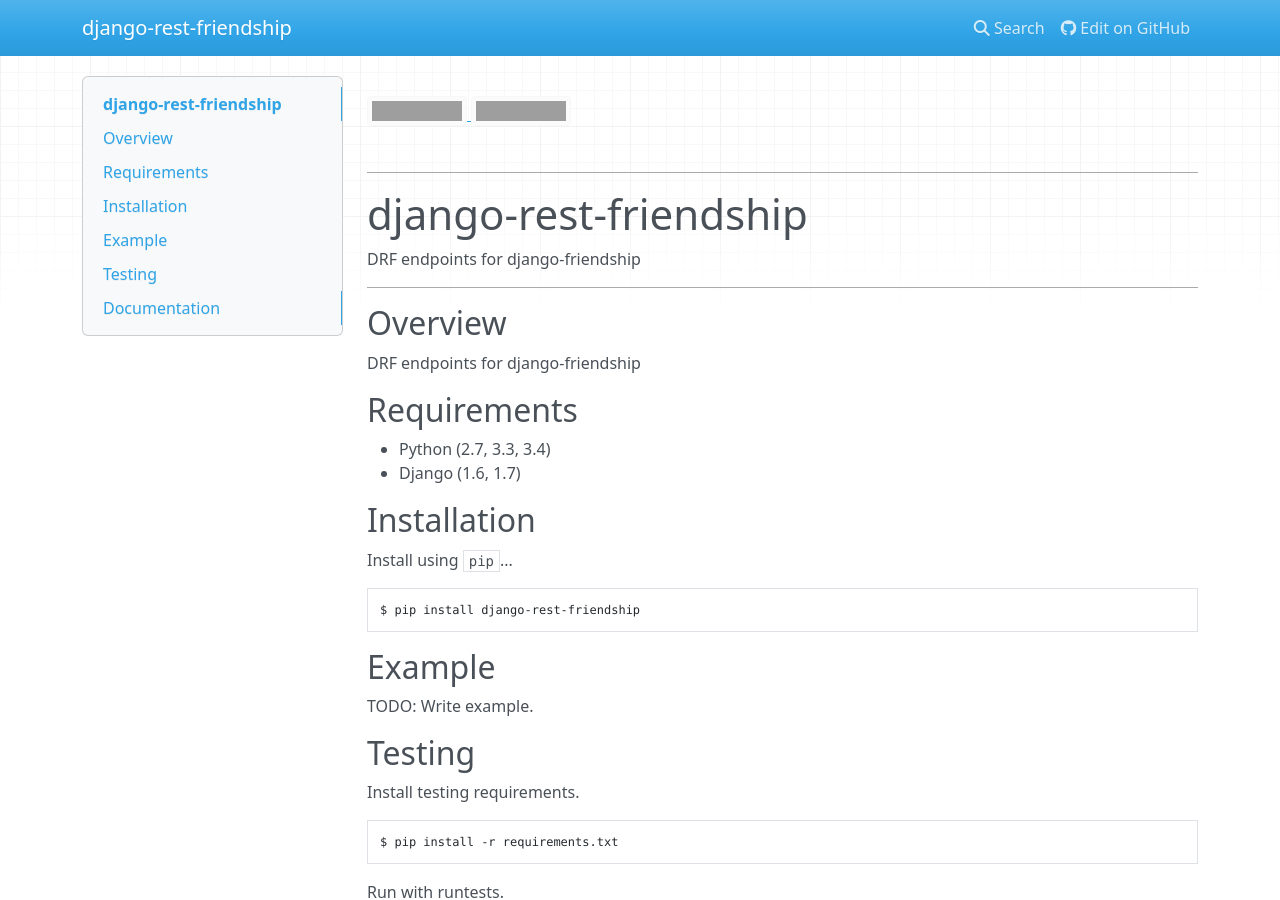
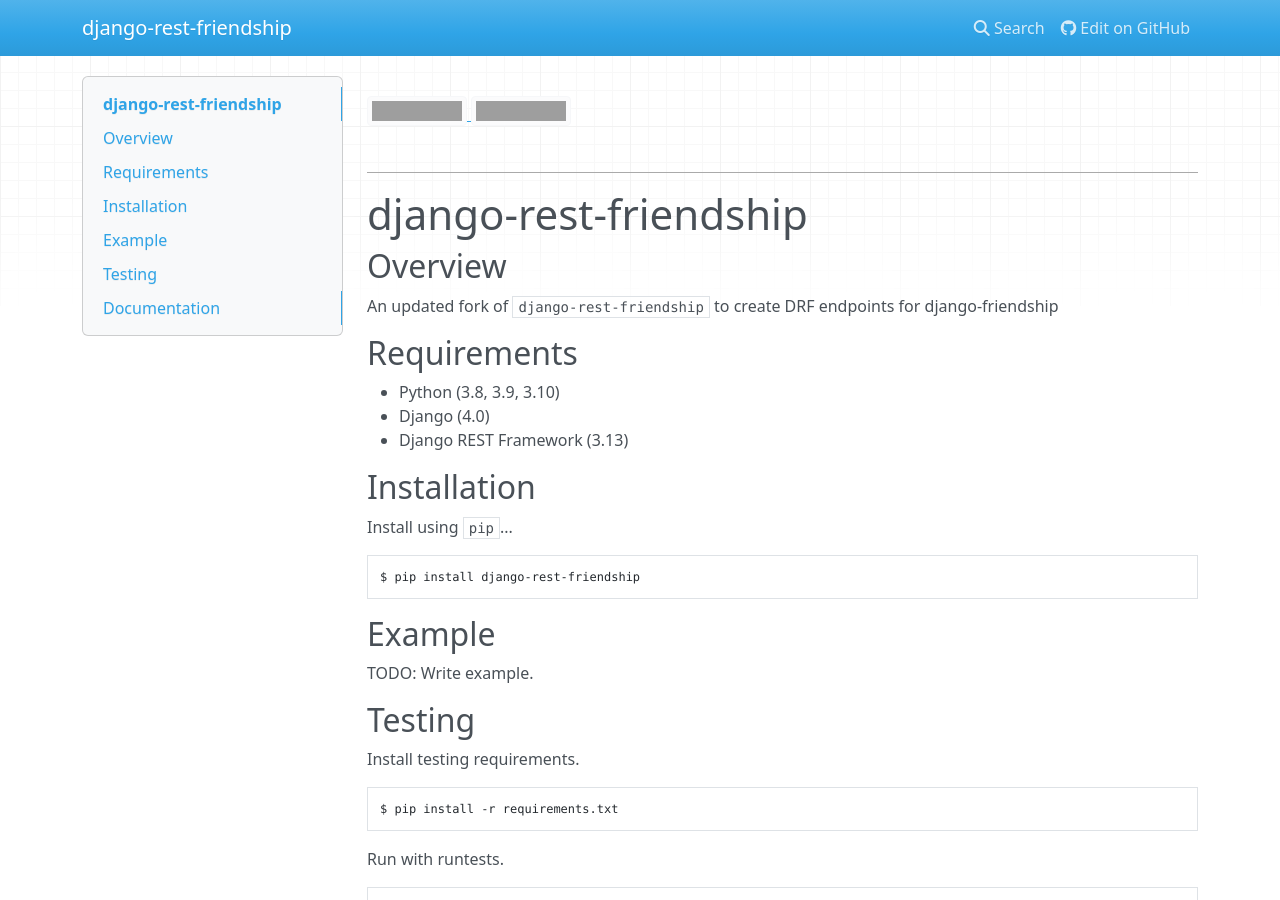
Before and after one commit to dnmellen/django-rest-friendship, an MkDocs documentation site: the page built from docs/index.md, in a window 1280 px wide and 900 px high. Built offline with MkDocs 1.6.1, drawn with Linux system fonts in a browser that asks for light colours; nearby versions of some CDN libraries; grey boxes are pictures that could not be loaded.

Commit message:
Update index.md

```diff
--- a/docs/index.md
+++ b/docs/index.md
@@ -11,18 +11,17 @@
 
 # django-rest-friendship
 
-DRF endpoints for django-friendship
-
----
-
 ## Overview
 
-DRF endpoints for django-friendship
+An updated fork of `django-rest-friendship` to create DRF endpoints for django-friendship
+
 
 ## Requirements
 
-* Python (2.7, 3.3, 3.4)
-* Django (1.6, 1.7)
+* Python (3.8, 3.9, 3.10)
+* Django (4.0)
+* Django REST Framework (3.13)
+
 
 ## Installation
 
```
